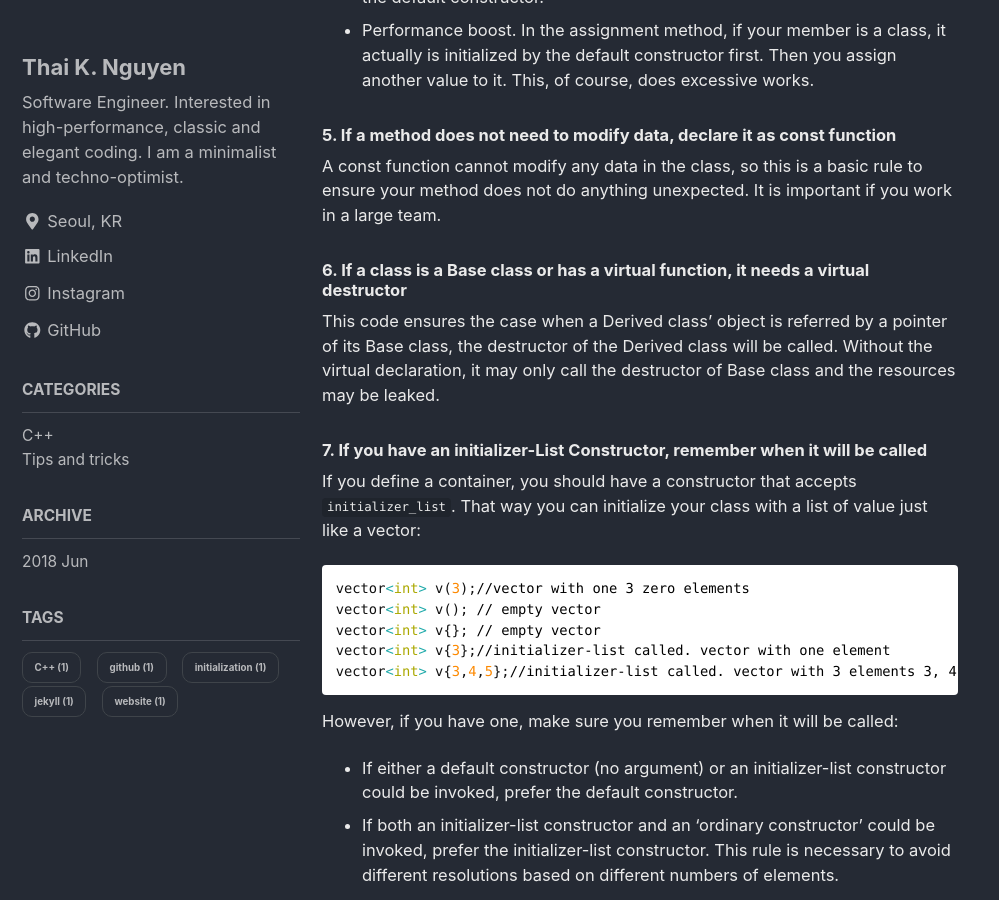
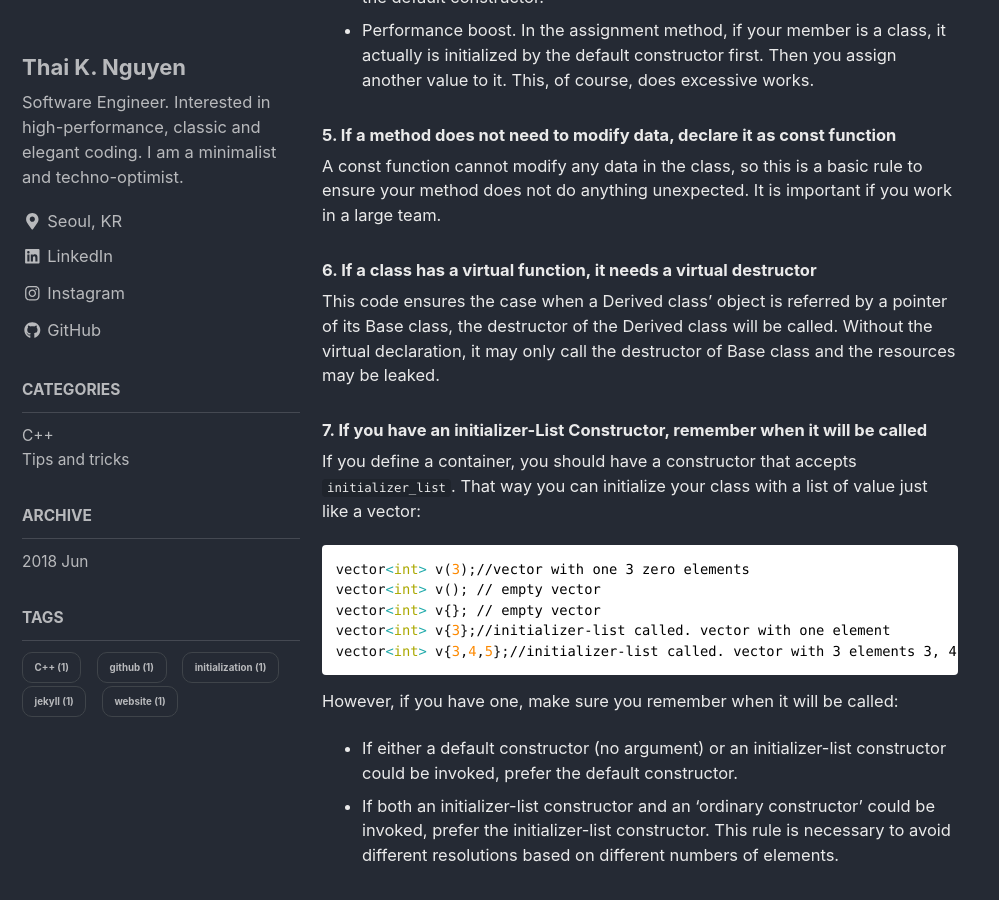
Before and after one commit to thaink/thaink.github.io, a Jekyll site: the page built from src/_posts/18-06-20-Notes-on-class-constructor.md, in a window 1280 px wide and 900 px high, scrolled down 2510 px. Shown: the whole window, without its empty margins (0-999 px from the left). Built offline with Jekyll 4.4.1, drawn with Linux system fonts in a browser that asks for light colours; nearby versions of some CDN libraries.

Commit message:
consistent crop for post preview

```diff
--- a/src/_includes/archive-single-home.html
+++ b/src/_includes/archive-single-home.html
@@ -33,6 +33,6 @@
     {% if post.read_time %}
       <p class="page__meta"><i class="far fa-clock" aria-hidden="true"></i> {% include read-time.html %}</p>
     {% endif %}
-    {% if post.excerpt %}<p class="archive__item-excerpt" itemprop="description">{{ post.excerpt | markdownify | strip_html | truncate: 900 }}</p>{% endif %}
+    {% if post.excerpt %}<p class="archive__item-excerpt" itemprop="description">{{ post.content | markdownify | strip_html | truncate: 900 }}</p>{% endif %}
   </article>
 </div>
--- a/src/_posts/18-06-20-Notes-on-class-constructor.md
+++ b/src/_posts/18-06-20-Notes-on-class-constructor.md
@@ -84,7 +84,7 @@
 
 ##### 5. If a method does not need to modify data, declare it as const function
 A const function cannot modify any data in the class, so this is a basic rule to ensure your method does not do anything unexpected. It is important if you work in a large team.
-##### 6. If a class is a Base class or has a virtual function, it needs a virtual destructor
+##### 6.  If a class has a virtual function, it needs a virtual destructor
 This code ensures the case when a Derived class' object is referred by a pointer of its Base class, the destructor of the Derived class will be called. Without the virtual declaration, it may only call the destructor of Base class  and the resources may be leaked.
 
 ##### 7. If you have an initializer-List Constructor, remember when it will be called
```
